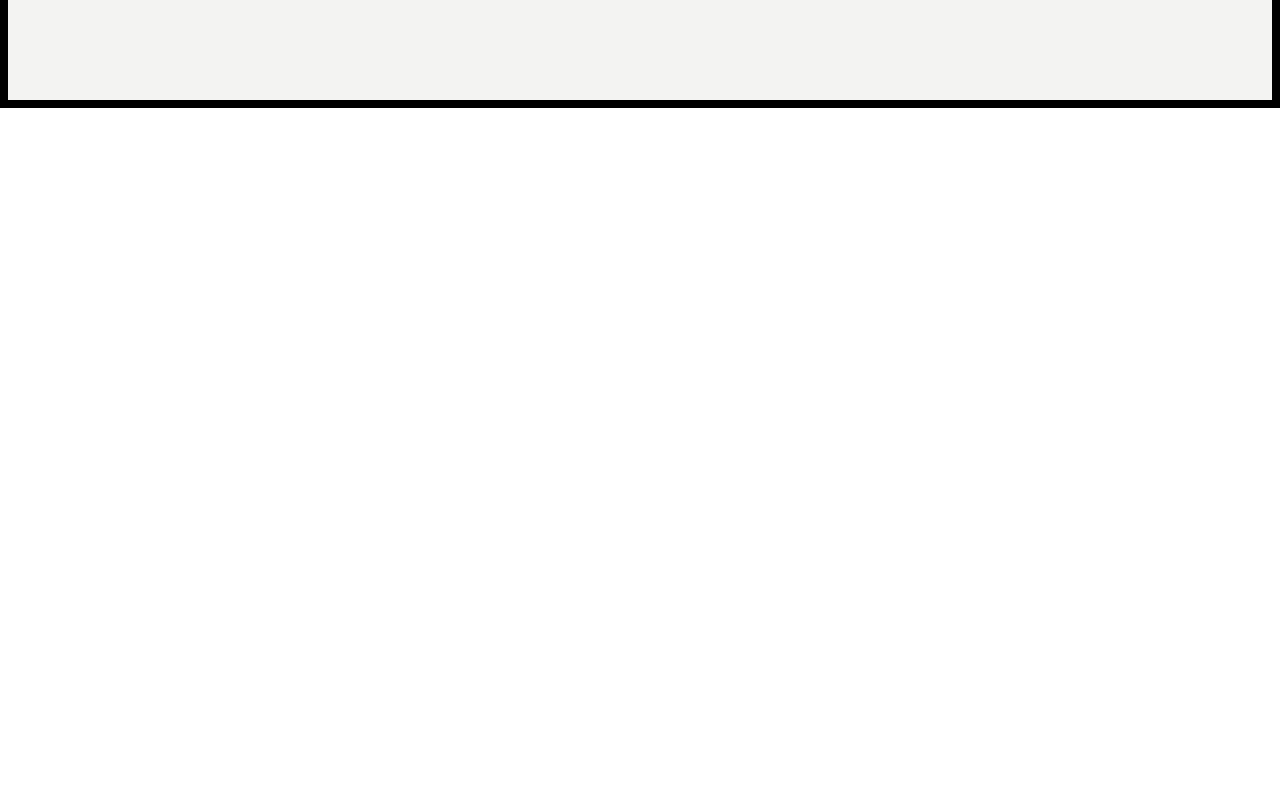
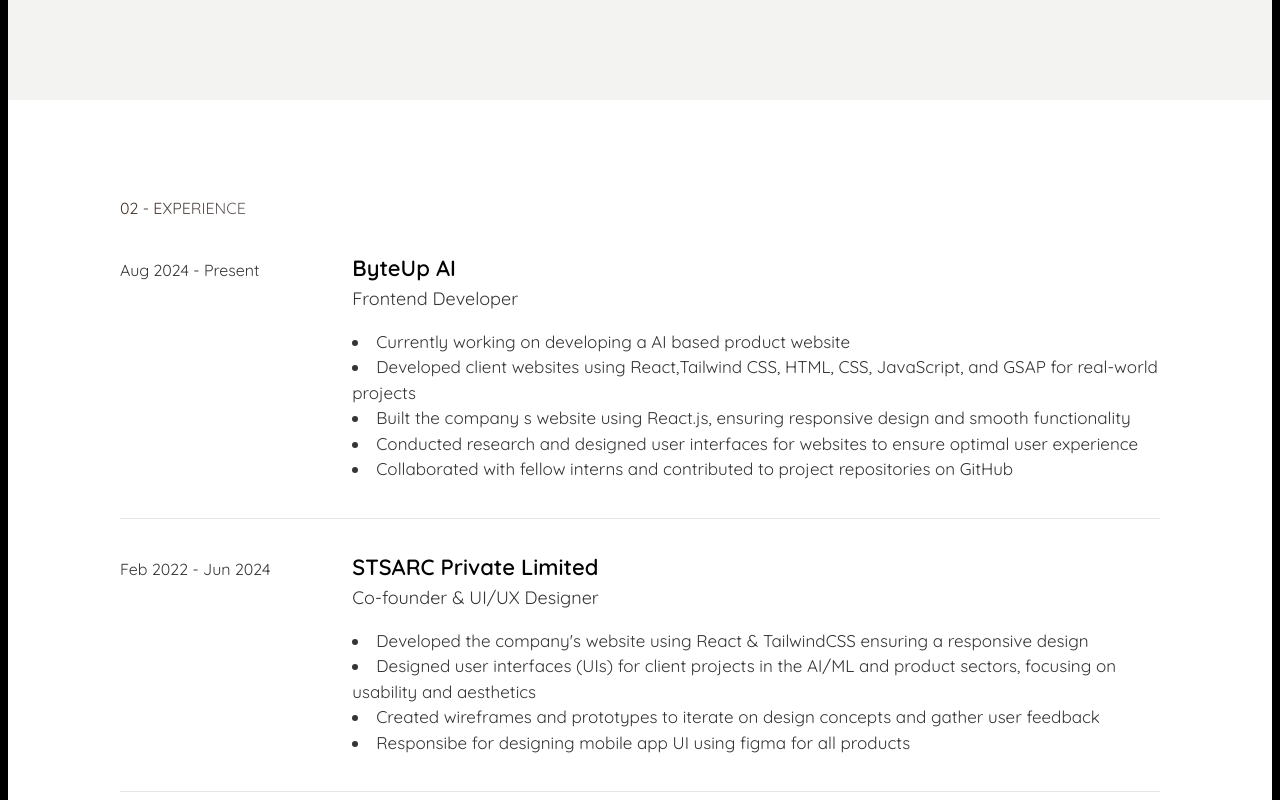
Before and after one commit to vaishnavishelke2021/My-Portfolio, a React (Vite) app: page / in a window 1280 px wide. Shown: the part 1680-2480 px from the top of the page. Before the commit the page ends 1788 px from the top, so only its background shows below. Built offline with nearby package versions, Linux system fonts and the light colour scheme.

Commit message:
added: HomeExperience.jsx

```diff
--- /dev/null
+++ b/src/components/Experiencecards.jsx
@@ -0,0 +1,41 @@
+import React from "react";
+import { experiences } from "../experience";
+
+const ExperienceCards = () => {
+  return (
+    <div className="space-y-5 md:space-y-8">
+      {experiences.map((experience) => (
+        <div
+          key={experience.id}
+          className="pb-6 md:pb-9 flex flex-col md:flex-row md:space-x-16 border-b border-primary/10"
+        >
+          {/* Date */}
+          <div className="w-full md:w-1/6 mb-4 md:mb-0">
+            <h1 className="text-primary/80 text-md mt-[6px]">
+              {experience.date}
+            </h1>
+          </div>
+
+          {/* Content */}
+          <div className="w-full md:w-[80%]">
+            <h1 className="text-primary text-[21px] md:text-[22px] font-semibold">
+              {experience.company}
+            </h1>
+            <h2 className="text-primary/80 text-[16px] md:text-lg">
+              {experience.role}
+            </h2>
+
+            {/* Responsibilities */}
+            <ul className="list-disc list-inside text-primary/80 text-[16px] md:text-[17px] mt-4">
+              {experience.responsibilities.map((item, index) => (
+                <li key={index}>{item}</li>
+              ))}
+            </ul>
+          </div>
+        </div>
+      ))}
+    </div>
+  );
+};
+
+export default ExperienceCards;
--- /dev/null
+++ b/src/components/HomeExperience.jsx
@@ -0,0 +1,19 @@
+import Experiencecards from "./Experiencecards";
+
+const HomeExperience = () => {
+  return (
+    <div className="p-5 py-7 md:py-14 lg:px-16 xl:px-28 mt-5 bg-secondary">
+      {/* heading  */}
+      <div className="flex justify-between items-center mt-5">
+        <h1 className="uppercase text-primary/80 gradient-text">02 - Experience</h1>
+      </div>
+
+      {/* cards  */}
+      <div className="mt-8 pb-5">
+        <Experiencecards />
+      </div>
+    </div>
+  );
+};
+
+export default HomeExperience;
--- a/src/pages/Home.jsx
+++ b/src/pages/Home.jsx
@@ -3,13 +3,16 @@
 import Hero from "../components/Hero";
 import HomeMarquee from "../components/HomeMarquee";
 import HomeProjects from "../components/HomeProjects";
+import HomeExperience from "../components/HomeExperience";
 
 const Home = () => {
   return (
     <div>
       <Hero />
       <HomeMarquee />
-      <HomeProjects/>
+      <HomeProjects />
+      <HomeExperience />
+      <div className="p-5"> </div>
     </div>
   );
 };
```
